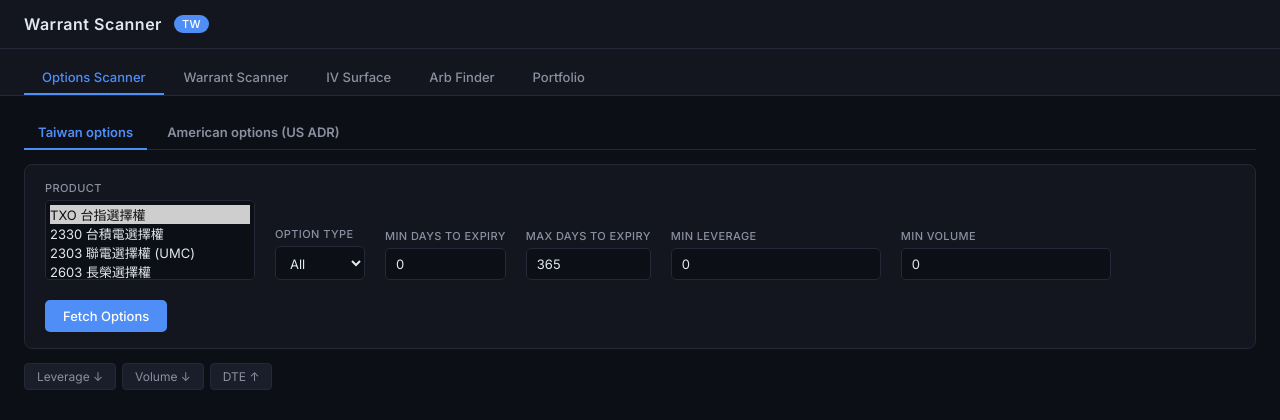
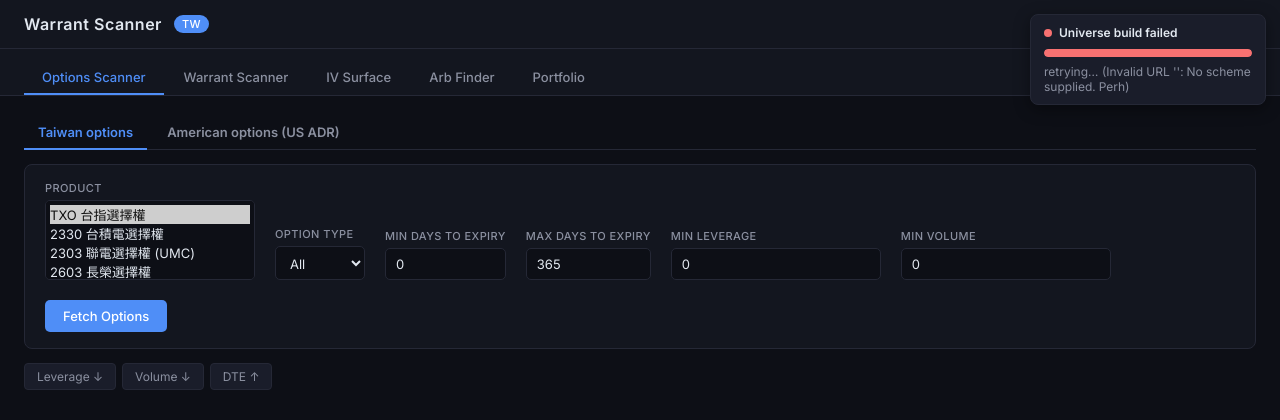
Before and after one commit to hansel7121/Taiwan-Warrants-App, a Flask app: page / in a window 1280 px wide. Shown: the top 420 px of the page. Run offline with Flask 3, Linux system fonts and the light colour scheme; data that the repository does not hold is empty; some libraries are stand-ins or nearby versions.

Commit message:
warrants: require live universe + startup scrape + progress bar
- fetch_warrants now REQUIRES the live ISIN scrape and refuses to serve while
  it's still building (returns 'Building warrant universe… please wait') — no
  more silently falling back to the stale bundled twstock snapshot. The twstock
  fallback (_universe()) is kept in the module as a dormant emergency path but
  is no longer used on the normal fetch route.
- The scrape is kicked immediately at launch (prefetch_cmoney_key) and tracks
  progress (0-100) across the TWSE/TPEX phases, plus a last-error field.
- New GET /universe_status route (also re-kicks/retries the scrape) feeds a
  top-right 'Building Warrant Universe…' progress bar that polls until ready,
  then shows the warrant count and hides.

Verified: fetch blocked at 4% build, status advances 4->55->100, ready at
41,420 codes / 39,023 warrants.

Co-Authored-By: Claude Opus 4.8 <noreply@anthropic.com>

```diff
--- a/app.py
+++ b/app.py
@@ -1128,6 +1128,14 @@ def _build_tw_us_option_df(stock_codes, option_type, max_strike_diff_pct, max_dt
     return result
 
 
+@app.route("/universe_status")
+def universe_status():
+    # Kick/keep-alive the live ISIN scrape (also retries after a failed build),
+    # then report progress for the "Building Warrant Universe" bar.
+    warrant_logic._ensure_universe_fetch()
+    return jsonify(warrant_logic.universe_status())
+
+
 @app.route("/adr_premium", methods=["POST"])
 def adr_premium():
     data = request.json
--- a/templates/index.html
+++ b/templates/index.html
@@ -353,7 +353,23 @@
       .mc-open{color:var(--put);background:rgba(74,222,128,.15)}
       .mc-after{color:#fbbf24;background:rgba(251,191,36,.15)}
       .mc-closed{color:var(--muted);background:rgba(139,144,160,.13)}
+      #universe-bar{position:fixed;top:14px;right:14px;z-index:950;background:var(--surface);border:1px solid var(--border);border-radius:8px;padding:10px 13px;width:236px;box-shadow:0 4px 16px rgba(0,0,0,.4);font-size:12px}
+      #universe-bar .ub-title{color:var(--text);font-weight:700;font-size:12px;margin-bottom:9px;display:flex;align-items:center;gap:7px}
+      #universe-bar .ub-dot{width:8px;height:8px;border-radius:50%;background:var(--accent);flex:none;animation:ubpulse 1s ease-in-out infinite}
+      #universe-bar.ub-done .ub-dot{background:var(--put);animation:none}
+      #universe-bar.ub-err .ub-dot{background:var(--call);animation:none}
+      @keyframes ubpulse{0%,100%{opacity:.35}50%{opacity:1}}
+      #universe-bar .ub-track{height:8px;background:var(--border);border-radius:6px;overflow:hidden}
+      #universe-bar .ub-fill{height:100%;width:0%;background:var(--accent);border-radius:6px;transition:width .6s ease}
+      #universe-bar.ub-done .ub-fill{background:var(--put)}
+      #universe-bar.ub-err .ub-fill{background:var(--call)}
+      #universe-bar .ub-sub{color:var(--muted);margin-top:7px;font-variant-numeric:tabular-nums}
     </style>
+    <div id="universe-bar" style="display:none">
+      <div class="ub-title"><span class="ub-dot"></span><span id="ub-title-txt">Building Warrant Universe…</span></div>
+      <div class="ub-track"><div id="ub-fill" class="ub-fill"></div></div>
+      <div id="ub-sub" class="ub-sub">starting…</div>
+    </div>
     <div id="market-clock" title="Local exchange time + current session">
       <div class="mc-clocks">
         <span><b id="mc-ny-time">--:--</b> ET</span>
@@ -3605,6 +3621,45 @@
       updateMarketClock();
       setInterval(updateMarketClock, 15000);
 
+      // ── Warrant-universe build progress bar (top-right) ──────────────────
+      // The live ISIN scrape runs at startup (~1-2 min). Warrant fetches are
+      // blocked until it lands; this polls its status and shows the progress.
+      async function pollUniverse() {
+        const bar = document.getElementById("universe-bar");
+        const fill = document.getElementById("ub-fill");
+        const sub = document.getElementById("ub-sub");
+        const title = document.getElementById("ub-title-txt");
+        let s;
+        try {
+          s = await (await fetch("/universe_status")).json();
+        } catch (e) { setTimeout(pollUniverse, 2500); return; }
+
+        if (s.ready) {
+          bar.style.display = "block";
+          bar.className = "ub-done";
+          fill.style.width = "100%";
+          title.textContent = "Warrant Universe ready";
+          sub.textContent = `${s.warrants.toLocaleString()} warrants · you can fetch now`;
+          setTimeout(() => { bar.style.display = "none"; }, 5000);
+          return;   // stop polling once ready
+        }
+        bar.style.display = "block";
+        if (s.error) {
+          bar.className = "ub-err";
+          fill.style.width = "100%";
+          title.textContent = "Universe build failed";
+          sub.textContent = "retrying… (" + s.error.slice(0, 40) + ")";
+          setTimeout(pollUniverse, 5000);
+          return;
+        }
+        bar.className = "";
+        title.textContent = "Building Warrant Universe…";
+        fill.style.width = Math.max(4, s.progress) + "%";
+        sub.textContent = s.progress + "%";
+        setTimeout(pollUniverse, 1500);
+      }
+      pollUniverse();
+
       loadCustomStocks();
       loadPortfolio();
     </script>
--- a/warrant_logic.py
+++ b/warrant_logic.py
@@ -369,12 +369,17 @@ def build_warrant_df(cmoney_results, compute_iv=True):
 # MISSES newly issued warrants and KEEPS long-expired ones. The ISIN listing it
 # was scraped from enumerates *currently listed* securities, so re-scraping it
 # live fixes both halves at once. Held in memory only (no site-packages writes).
-# The scrape runs in a background thread; the warrant search falls back to the
-# bundled twstock snapshot until the first live scrape lands, so it never blocks.
+# The scrape runs in a background thread kicked at startup; the warrant search
+# REQUIRES the live universe and refuses to serve until it lands (the frontend
+# shows a "Building Warrant Universe" progress bar). The bundled twstock snapshot
+# is kept only as a dormant emergency fallback (see _universe()) and is NOT used
+# on the normal fetch path.
 _universe_codes: dict = {}   # code -> twstock fetch.ROW (same shape as twstock.codes values)
 _universe_ts = 0.0
 _universe_fetching = False
 _universe_fetch_started = 0.0
+_universe_progress = 0        # 0-100, drives the frontend progress bar
+_universe_error = None        # last scrape error message, or None
 _universe_lock = threading.Lock()
 UNIVERSE_TTL = 86400          # re-scrape at most once a day
 UNIVERSE_FETCH_STALL = 1800   # age out a stuck in-flight scrape after 30 min
@@ -436,30 +441,42 @@ def _stream_isin(url):
 def refresh_warrant_universe():
     """Re-scrape the TWSE + TPEX ISIN listings and swap them into the universe."""
     global _universe_codes, _universe_ts, _universe_fetching, _universe_fetch_started
+    global _universe_progress, _universe_error
     with _universe_lock:
         if _universe_fetching and time.time() - _universe_fetch_started < UNIVERSE_FETCH_STALL:
             return
         _universe_fetching = True
         _universe_fetch_started = time.time()
+        _universe_progress = 4
+        _universe_error = None
     try:
         t0 = time.time()
         merged = {}
         # Sequential, not parallel: two lxml trees at once is the biggest memory
-        # spike in the process.
-        for _market, url in (("twse", TWSE_EQUITIES_URL), ("tpex", TPEX_EQUITIES_URL)):
+        # spike in the process. Each market bumps the progress bar as it lands.
+        for _market, url, pct in (("twse", TWSE_EQUITIES_URL, 55),
+                                  ("tpex", TPEX_EQUITIES_URL, 92)):
             for row in _stream_isin(url):
                 merged[row.code] = row
+            with _universe_lock:
+                _universe_progress = pct
         _malloc_trim()
         if not merged:
+            with _universe_lock:
+                _universe_error = "ISIN listing returned no rows"
+            print("WARR: universe scrape returned nothing", flush=True)
             return
         with _universe_lock:
             _universe_codes = merged
             _universe_ts = time.time()
+            _universe_progress = 100
         fresh_w = sum(1 for v in merged.values() if "權證" in v.type)
         print(f"WARR: universe scraped {len(merged)} codes, {fresh_w} warrants "
               f"in {time.time() - t0:.1f}s", flush=True)
     except Exception as e:
-        print(f"WARR: universe scrape failed: {e} — using bundled twstock codes", flush=True)
+        with _universe_lock:
+            _universe_error = str(e)
+        print(f"WARR: universe scrape failed: {e}", flush=True)
     finally:
         with _universe_lock:
             _universe_fetching = False
@@ -468,8 +485,8 @@ def refresh_warrant_universe():
 def _ensure_universe_fetch():
     """Kick a background scrape if the universe is stale and none is running.
 
-    Never blocks: the warrant search keeps being served off the bundled twstock
-    fallback until the fresh universe lands.
+    Non-blocking. Also acts as the retry hook: after a failed scrape (fetching
+    flag cleared, no fresh data) the next call restarts it.
     """
     now = time.time()
     with _universe_lock:
@@ -480,10 +497,33 @@ def _ensure_universe_fetch():
     threading.Thread(target=refresh_warrant_universe, daemon=True).start()
 
 
+def _universe_ready():
+    """True once a fresh live ISIN scrape is loaded."""
+    with _universe_lock:
+        return bool(_universe_codes) and time.time() - _universe_ts < UNIVERSE_TTL
+
+
+def universe_status():
+    """Progress-bar payload for the frontend: ready / building / progress / error."""
+    with _universe_lock:
+        ready = bool(_universe_codes) and time.time() - _universe_ts < UNIVERSE_TTL
+        return {
+            "ready": ready,
+            "building": _universe_fetching and not ready,
+            "progress": 100 if ready else _universe_progress,
+            "codes": len(_universe_codes),
+            "warrants": sum(1 for v in _universe_codes.values() if "權證" in v.type),
+            "error": _universe_error,
+        }
+
+
 def _universe():
-    """Fresh ISIN listing if we have one, else the bundled twstock snapshot.
+    """EMERGENCY fallback only — the bundled twstock snapshot.
 
-    A TWSE outage degrades to today's behaviour, never to an empty universe.
+    Kept in the codebase so a manual/emergency path can still resolve codes if
+    the live listing is unreachable, but the normal fetch_warrants path no longer
+    calls this: it requires the fresh scrape (_universe_ready) and makes the user
+    wait rather than silently serving stale, expiry-less bundled data.
     """
     now = time.time()
     with _universe_lock:
@@ -503,10 +543,14 @@ def fetch_warrants(
     compute_iv=True,
 ):
     today = datetime.today()
-    # Resolve the warrant universe live (falls back to bundled twstock until the
-    # first background scrape lands) so newly issued warrants are never missed.
+    # Require the live ISIN universe — never serve the stale bundled snapshot.
+    # If the startup scrape hasn't landed yet, refuse and let the caller wait
+    # (the frontend shows a "Building Warrant Universe" progress bar).
     _ensure_universe_fetch()
-    codes = _universe()
+    if not _universe_ready():
+        return pd.DataFrame(), "Building warrant universe… please wait"
+    with _universe_lock:
+        codes = _universe_codes
 
     if option_type == "Call":
         name_filter = "購"
```
